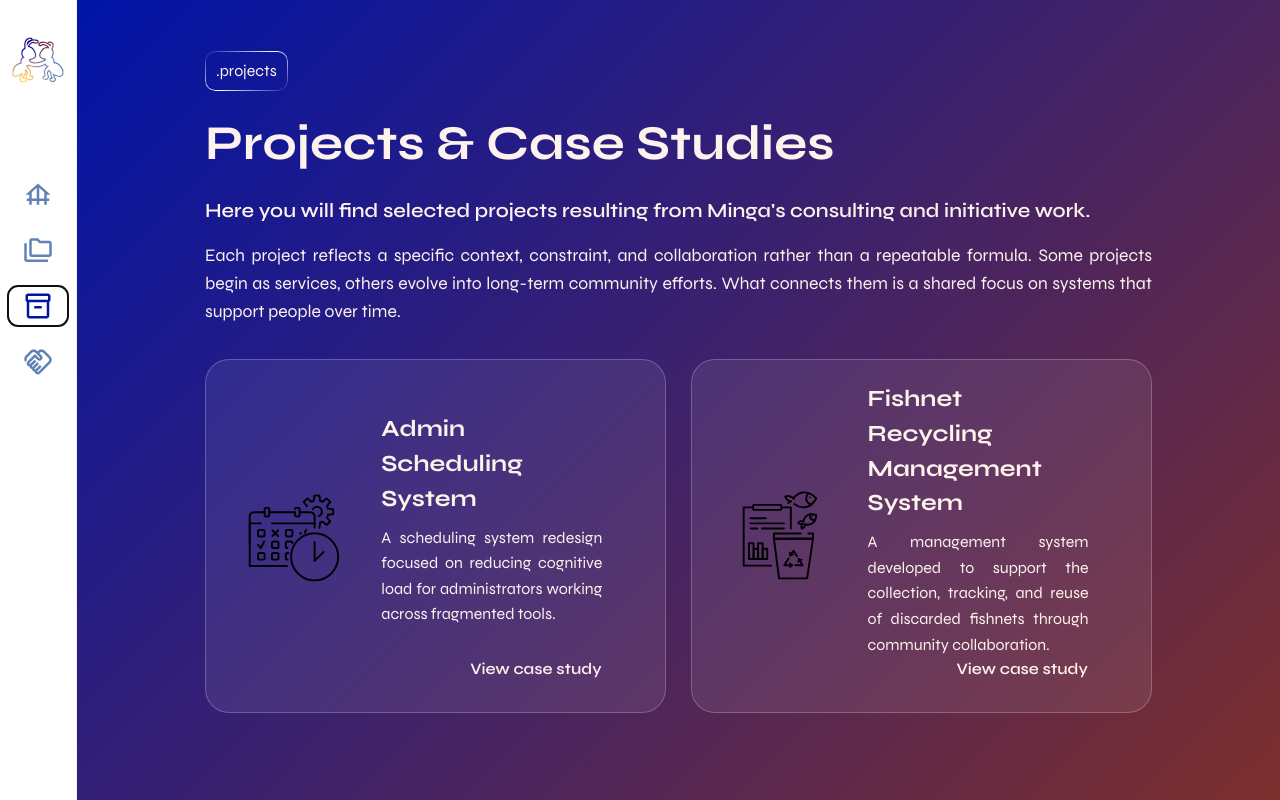
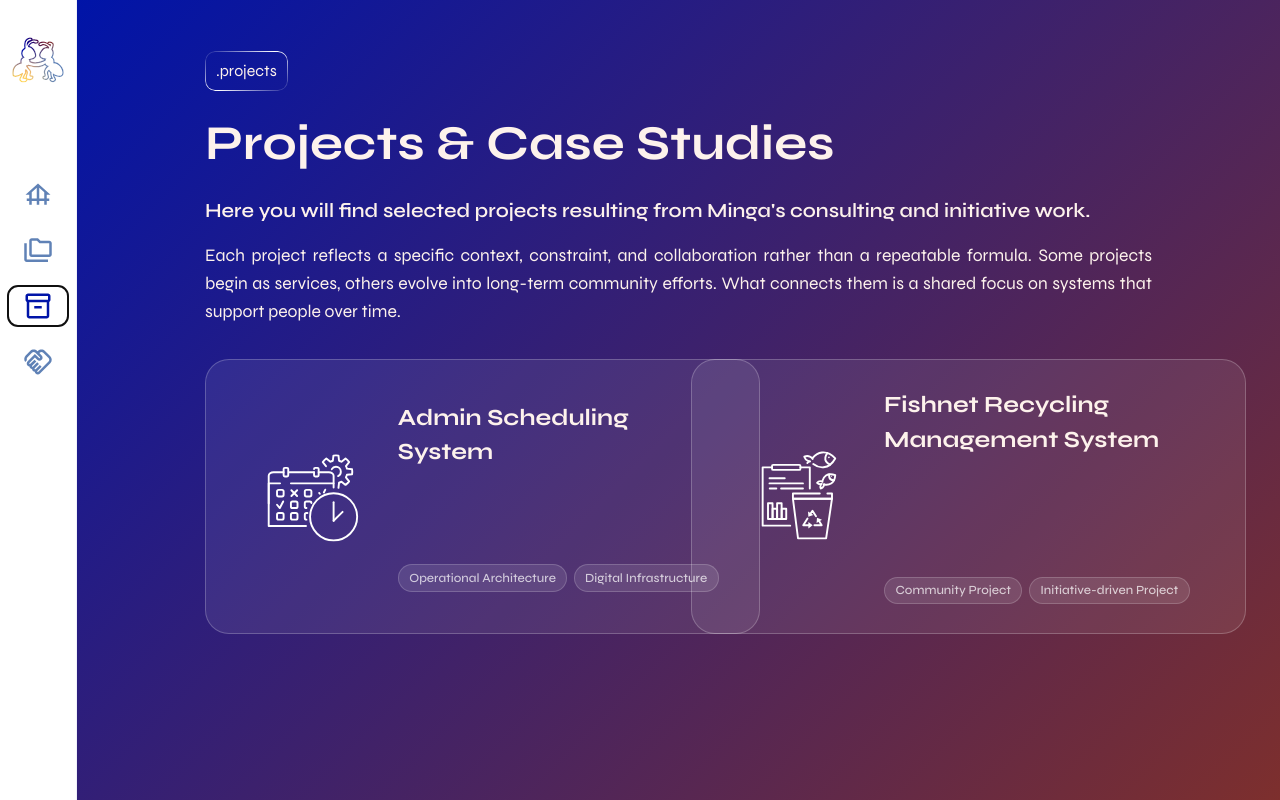
Before and after one commit to mingaworks/mingaworks.github.io, a React (Vite) app: page / in a window 1280 px wide. Both pictures are taken after a click on the button ".projects". Built offline with nearby package versions, Linux system fonts and the light colour scheme.

Commit message:
Refactor project card layout and add service tags

```diff
--- a/src/App.css
+++ b/src/App.css
@@ -718,9 +718,7 @@
   display: flex;
   flex-direction: column;
   box-shadow: 0 12px 12px 0 rgba(var(--color-accent-rgb), 0.25);
-  margin-left: -2rem;
-  margin-right: -2rem;
-  margin-top: -4vw;
+  margin: -4vw -2rem 2rem -2rem;
   padding: 0 2rem;
   background: linear-gradient(
     135deg,
@@ -915,43 +913,97 @@
 
 .project-card {
   display: grid;
-  grid-template-columns: minmax(96px, 1fr) minmax(0, 2fr);
-  gap: clamp(1rem, 1.8vw, 1.4rem);
-  align-items: center;
+  grid-template-columns: 1fr 2fr;
+  width: 555px;
+  height: 275px;
   padding: clamp(1rem, 2vw, 1.4rem);
   border-radius: var(--radius-lg);
   background: rgba(255, 255, 255, 0.08);
   border: 1px solid rgba(255, 255, 255, 0.22);
   position: relative;
-  min-height: 220px;
+  overflow: hidden;
+  transition: grid-template-columns 300ms ease;
+}
+
+.project-card:hover {
+  grid-template-columns: 0.75fr 2.25fr;
 }
 
 .project-card-icon {
   display: flex;
   justify-content: center;
   align-items: center;
+  transition: opacity 300ms ease;
+}
+
+.project-card:hover .project-card-icon {
+  opacity: 0.5;
 }
 
 .project-card-icon img {
   width: clamp(72px, 10vw, 108px);
   height: auto;
   display: block;
+  filter: brightness(0) invert(1);
+}
+
+.project-card-content {
+  display: flex;
+  flex-direction: column;
+  justify-content: center;
+  gap: 0.4rem;
+  padding-right: 1rem;
+  overflow: hidden;
 }
 
 .project-card-content h2 {
-  margin: 0 0 0.5rem 0;
+  margin: 0;
   font-size: clamp(1.15rem, 2.2vw, 1.45rem);
-}
-
-.project-card-content {
-  padding-right: 2.5rem;
-  padding-bottom: 2rem;
 }
 
 .project-card-content p {
   margin: 0;
   line-height: 1.6;
   text-align: justify;
+  transform: translateY(100%) translateX(40%);
+  opacity: 0;
+  transition:
+    transform 300ms ease,
+    opacity 300ms ease;
+}
+
+.project-card:hover .project-card-content p {
+  transform: translateY(0) translateX(0);
+  opacity: 1;
+}
+
+.project-card-services {
+  display: flex;
+  flex-wrap: wrap;
+  gap: 0.4rem;
+  margin-top: 0.3rem;
+  transform: translateY(0) translateX(0);
+  opacity: 1;
+  transition:
+    transform 300ms ease,
+    opacity 300ms ease;
+}
+
+.project-card:hover .project-card-services {
+  transform: translateY(60%) translateX(30%);
+  opacity: 0;
+}
+
+.project-card-service-tag {
+  display: inline-block;
+  padding: 0.2rem 0.65rem;
+  border-radius: 999px;
+  font-size: 0.78rem;
+  font-weight: 500;
+  background: rgba(255, 255, 255, 0.1);
+  border: 1px solid rgba(255, 255, 255, 0.18);
+  color: rgba(255, 255, 255, 0.72);
+  white-space: nowrap;
 }
 
 .project-card-link {
@@ -965,6 +1017,16 @@
   cursor: pointer;
   text-decoration: none;
   background-color: transparent;
+  transform: translateY(60%) translateX(30%);
+  opacity: 0;
+  transition:
+    transform 300ms ease,
+    opacity 250ms ease;
+}
+
+.project-card:hover .project-card-link {
+  transform: translateY(0) translateX(0);
+  opacity: 1;
 }
 
 .project-card-link:hover {
@@ -2249,6 +2311,9 @@
   }
 
   .project-card {
+    width: 100%;
+    height: auto;
+    min-height: 275px;
     grid-template-columns: 1fr;
     justify-items: center;
     text-align: center;
@@ -2256,11 +2321,14 @@
 
   .project-card-content {
     padding-right: 0;
-    padding-bottom: 2.5rem;
   }
 
   .project-card-content p {
     text-align: center;
+  }
+
+  .project-card-services {
+    justify-content: center;
   }
 
   .projects-meta-grid,
--- a/src/components/Projects.tsx
+++ b/src/components/Projects.tsx
@@ -5,6 +5,7 @@
   title: string;
   description: string;
   iconPath: string;
+  services: string[];
 };
 
 type Props = {
@@ -20,6 +21,7 @@
     description:
       "A scheduling system redesign focused on reducing cognitive load for administrators working across fragmented tools.",
     iconPath: "/icons/projects/admin-scheduling-system.svg",
+    services: ["Operational Architecture", "Digital Infrastructure"],
   },
   {
     id: "fishnet-recycling",
@@ -27,6 +29,7 @@
     description:
       "A management system developed to support the collection, tracking, and reuse of discarded fishnets through community collaboration.",
     iconPath: "/icons/projects/fishnet-recycling.svg",
+    services: ["Community Project", "Initiative-driven Project"],
   },
 ];
 
@@ -57,6 +60,13 @@
             <div className="project-card-content">
               <h2>{project.title}</h2>
               <p>{project.description}</p>
+              <div className="project-card-services">
+                {project.services.map((s) => (
+                  <span key={s} className="project-card-service-tag">
+                    {s}
+                  </span>
+                ))}
+              </div>
             </div>
             <button
               type="button"
--- a/src/components/ProjectsDetail.tsx
+++ b/src/components/ProjectsDetail.tsx
@@ -62,8 +62,8 @@
 
           <p>
             This project focuses on transforming a spreadsheet-based scheduling
-            process into a reliable, scalable admin system{" "}
-            <u> where decisions are made once </u> and enforced by the system.
+            process into a reliable, scalable admin system where decisions are
+            made once and enforced by the system.
           </p>
 
           <h3>
```
